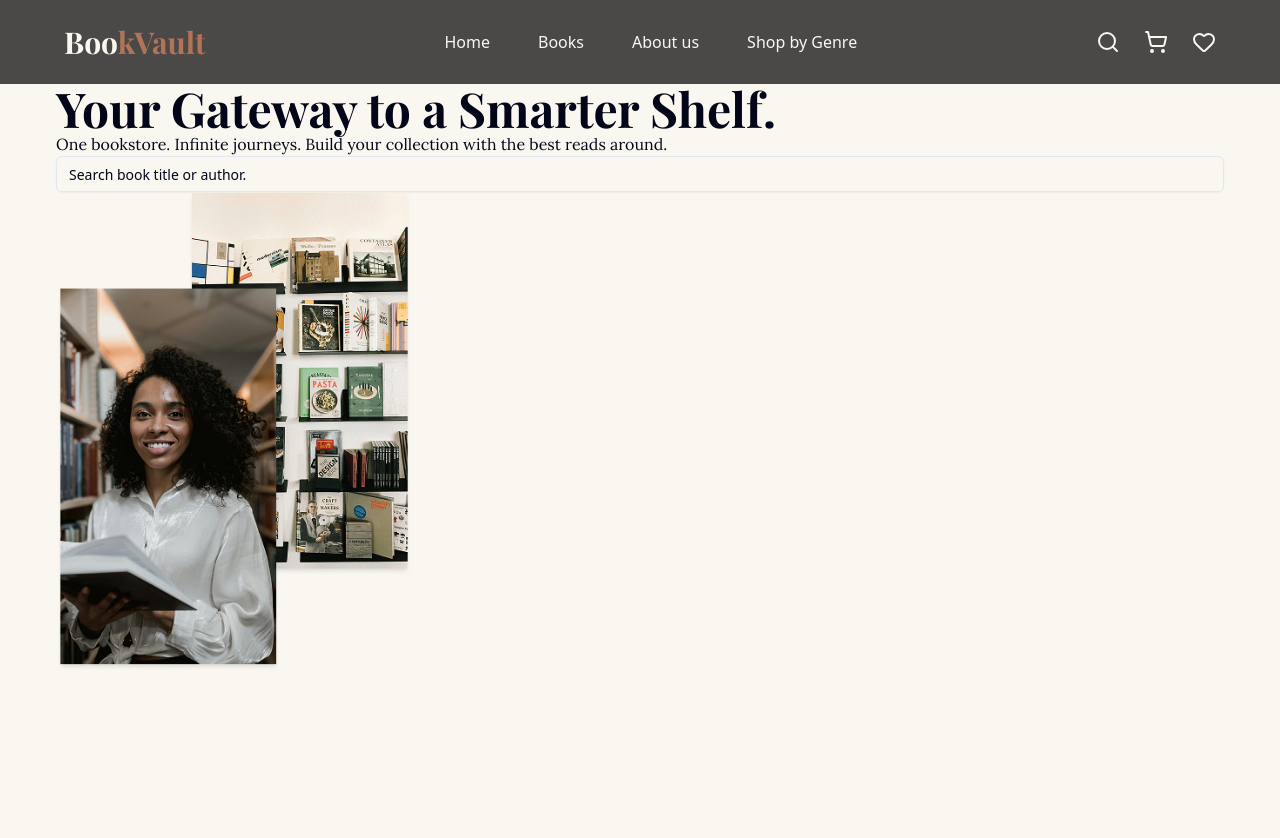
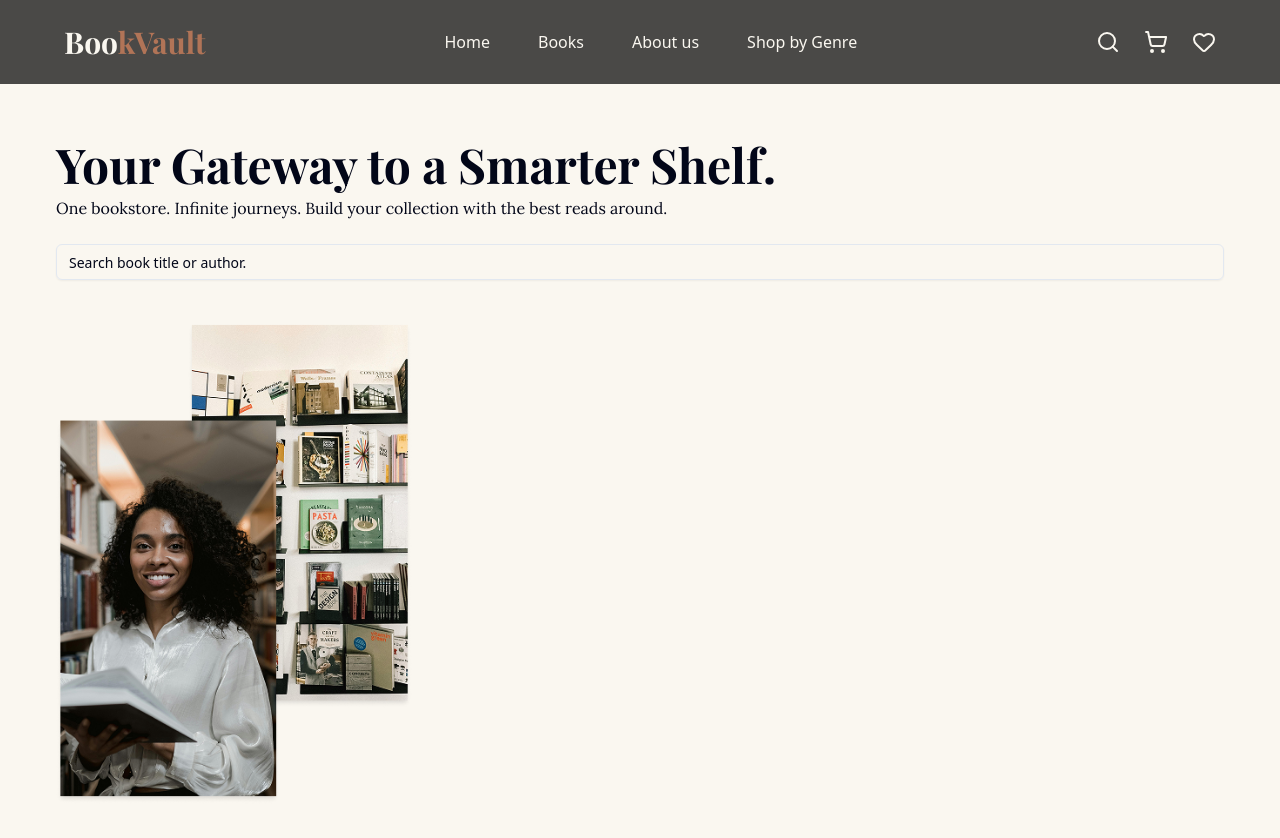
Before and after one commit to gjyannDev/book-vault, a React (Vite) app: page / in a window 1280 px wide. Shown: the top 838 px of the page. Before the commit the page ends 800 px from the top, so only its background shows below. Built offline with nearby package versions, Linux system fonts and the light colour scheme.

Commit message:
chore: finished the hero section UI

```diff
--- a/src/App.tsx
+++ b/src/App.tsx
@@ -37,8 +37,12 @@ function App() {
     <>
       <NavBar />
       <div className="container mx-auto px-4 sm:px-8 lg:px-14">
-        <div className="flex flex-col justify-center w-full">
-          <div className="">
+        <div className="flex flex-col gap-11 justify-center w-full py-14">
+          <div className="flex flex-col gap-6">
+            <div className="flex justify-center lg:hidden">
+              <img src={heroImage} alt="hero image" className="w-[356px]" />
+            </div>
+            <div className="flex flex-col gap-2">
               <h1 className="text-5xl font-playfair-bold text-[var(--primary-text)]">
                 Your Gateway to a Smarter Shelf.
               </h1>
@@ -46,6 +50,7 @@ function App() {
                 One bookstore. Infinite journeys. Build your collection with the
                 best reads around.
               </p>
+            </div>
             <Form {...form}>
               <form onSubmit={form.handleSubmit(handleSubmit)} className="">
                 <FormField
@@ -67,7 +72,7 @@ function App() {
               </form>
             </Form>
           </div>
-          <div>
+          <div className="hidden lg:flex">
             <img src={heroImage} alt="hero image" className="w-[356px]" />
           </div>
         </div>
```
Lines whose indentation alone changed are shown as unchanged.
